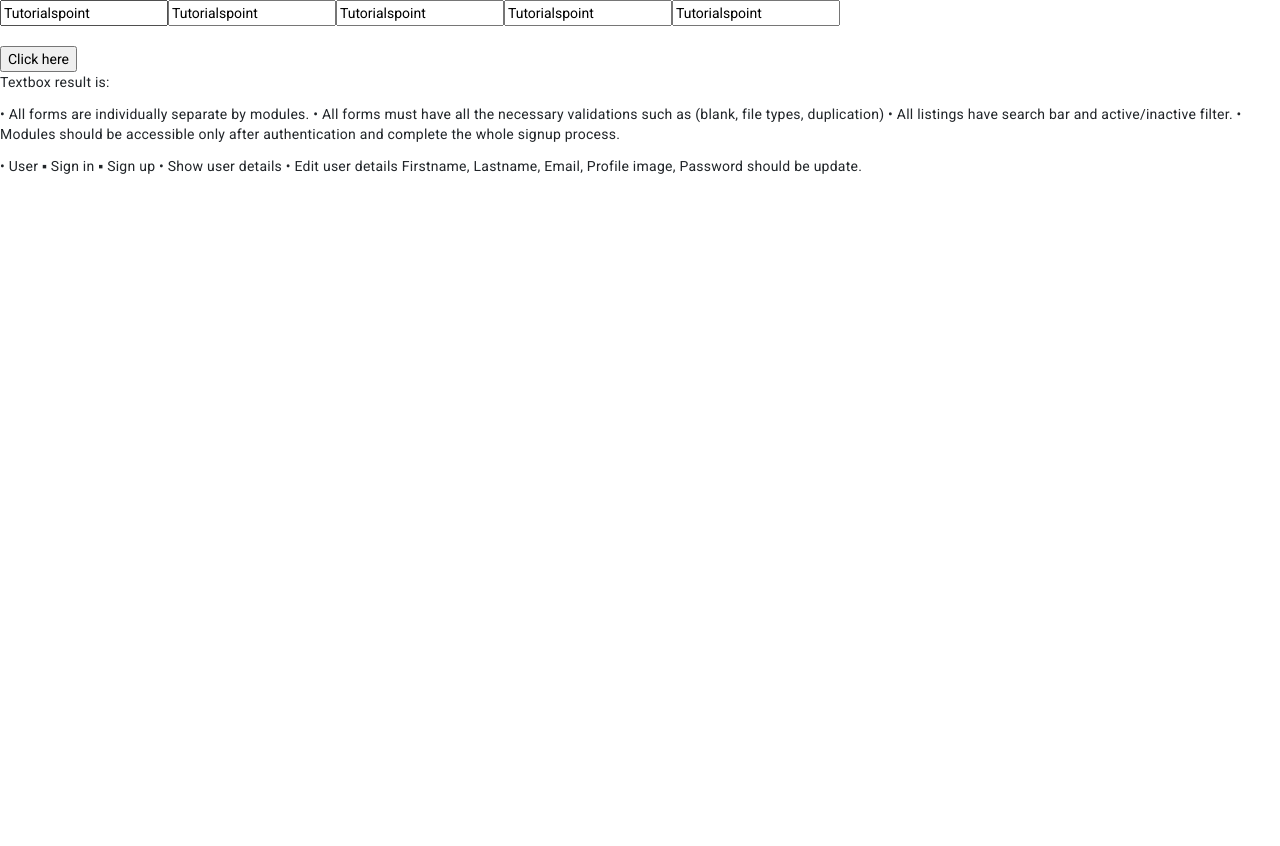
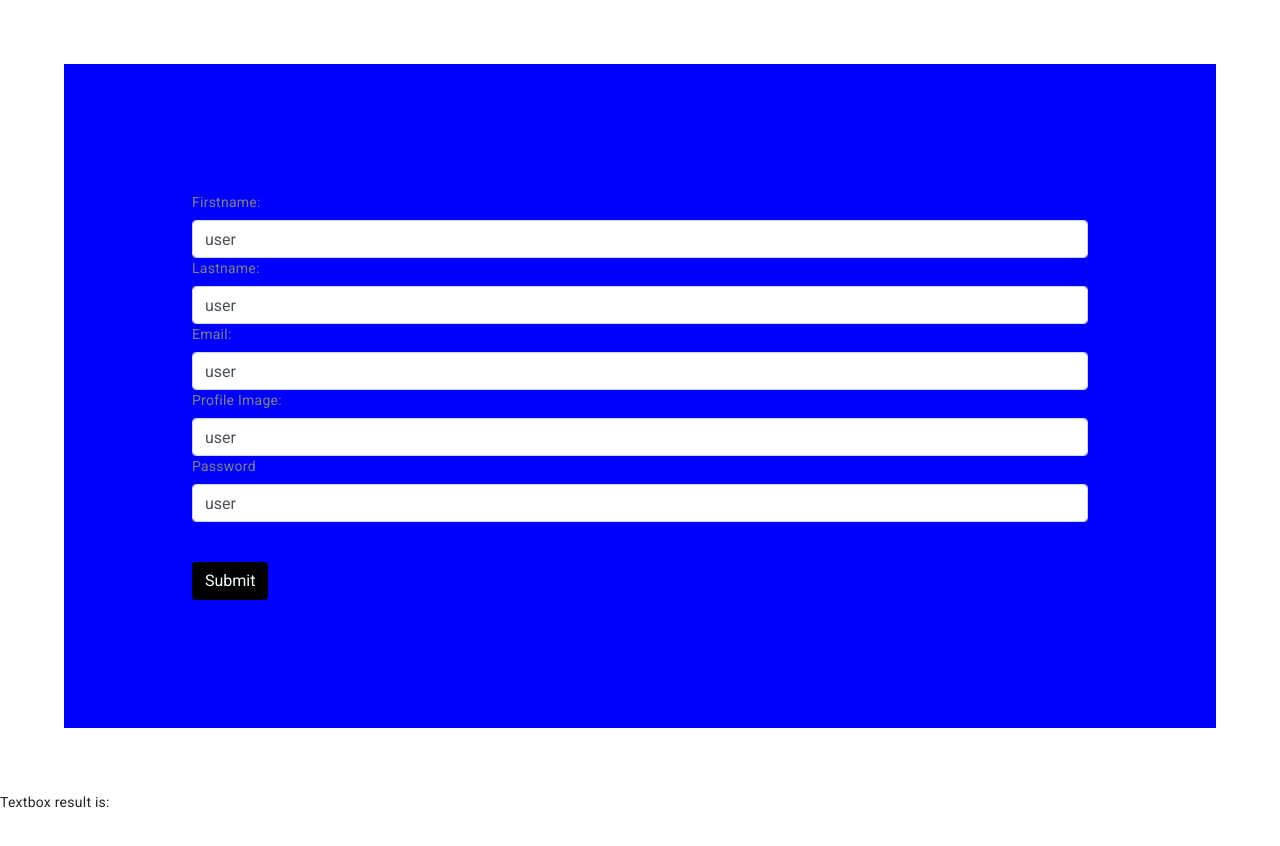
Before and after one commit to kuldipcode/Angular-Framework, an Angular app in the folder my-app/: page / in a window 1280 px wide. Shown: the top 846 px of the page. Before the commit the page ends 800 px from the top, so only its background shows below. Built offline with nearby package versions, Linux system fonts and the light colour scheme.

Commit message:
form css

```diff
--- a/my-app/src/app/app.component.html
+++ b/my-app/src/app/app.component.html
@@ -1,13 +1 @@
 <app-user></app-user>
-
-<p>• All forms are individually separate by modules.
-  • All forms must have all the necessary validations such as (blank, file types, duplication)
-  • All listings have search bar and active/inactive filter.
-  • Modules should be accessible only after authentication and complete the whole signup
-  process. </p>
-<div>• User
-    ▪ Sign in
-    ▪ Sign up
-    • Show user details
-    • Edit user details
-    Firstname, Lastname, Email, Profile image, Password should be update.</div>
--- a/my-app/src/app/user/user.component.css
+++ b/my-app/src/app/user/user.component.css
@@ -0,0 +1,14 @@
+form {
+    background-color: blue;
+    margin: 5%;
+    padding: 10%;
+}
+
+button {
+    color: azure;
+    background-color: black;
+}
+
+label {
+    color: gray;
+}
--- a/my-app/src/app/user/user.component.html
+++ b/my-app/src/app/user/user.component.html
@@ -1,18 +1,18 @@
 <div>
-    <form [formGroup]="formdata" (ngSubmit)="onClickSubmit(formdata.value)" >
-        <input type="text" name="firstname" placeholder="firstname"
-          formControlName = "user">
-          <input type="text" name="lastname" placeholder="lastname"
-          formControlName = "user">
-          <input type="text" name="email" placeholder="email"
-          formControlName = "user">
-          <input type="text" name="profileimage" placeholder="profileimage"
-          formControlName = "user">
-          <input type="text" name="password" placeholder="password"
-          formControlName = "user">
-       <br/>
-       <br/>
-       <input type="submit"  value="Click here">
-    </form>
- </div>
- <p> Textbox result is: {{user}} </p>
+   <form class="containe" class="form-group" [formGroup]="formdata" (ngSubmit)="onClickSubmit(formdata.value)">
+      <label for="fn">Firstname: </label>
+      <input type="text" name="firstname" placeholder="firstname" formControlName="user" class="form-control" id="fn">
+      <label for="ln">Lastname: </label>
+      <input type="text" name="lastname" placeholder="lastname" formControlName="user" class="form-control">
+      <label for="em">Email: </label>
+      <input type="text" name="email" placeholder="email" formControlName="user" class="form-control">
+      <label for="pi">Profile Image: </label>
+      <input type="text" name="profileimage" placeholder="profileimage" formControlName="user" class="form-control">
+      <label for="pw">Password </label>
+      <input type="text" name="password" placeholder="password" formControlName="user" class="form-control">
+      <br />
+      <br />
+      <button type="submit" class="btn btn-default">Submit</button>
+   </form>
+</div>
+<p> Textbox result is: {{user}} </p>
--- a/my-app/src/app/user/user.component.ts
+++ b/my-app/src/app/user/user.component.ts
@@ -11,8 +11,8 @@
   formdata:any;
   ngOnInit() {
     this.formdata = new FormGroup({
-      user: new FormControl("Tutorialspoint")
+      user: new FormControl("user")
    });
   }
-  onClickSubmit(data:any) {this.user = data.user;}
+  onClickSubmit(data:any) {this.user = data.user; console.log(data)}
 }
```
Also changed, not shown: 1 other file (tests, documents, lock files or other folders).
